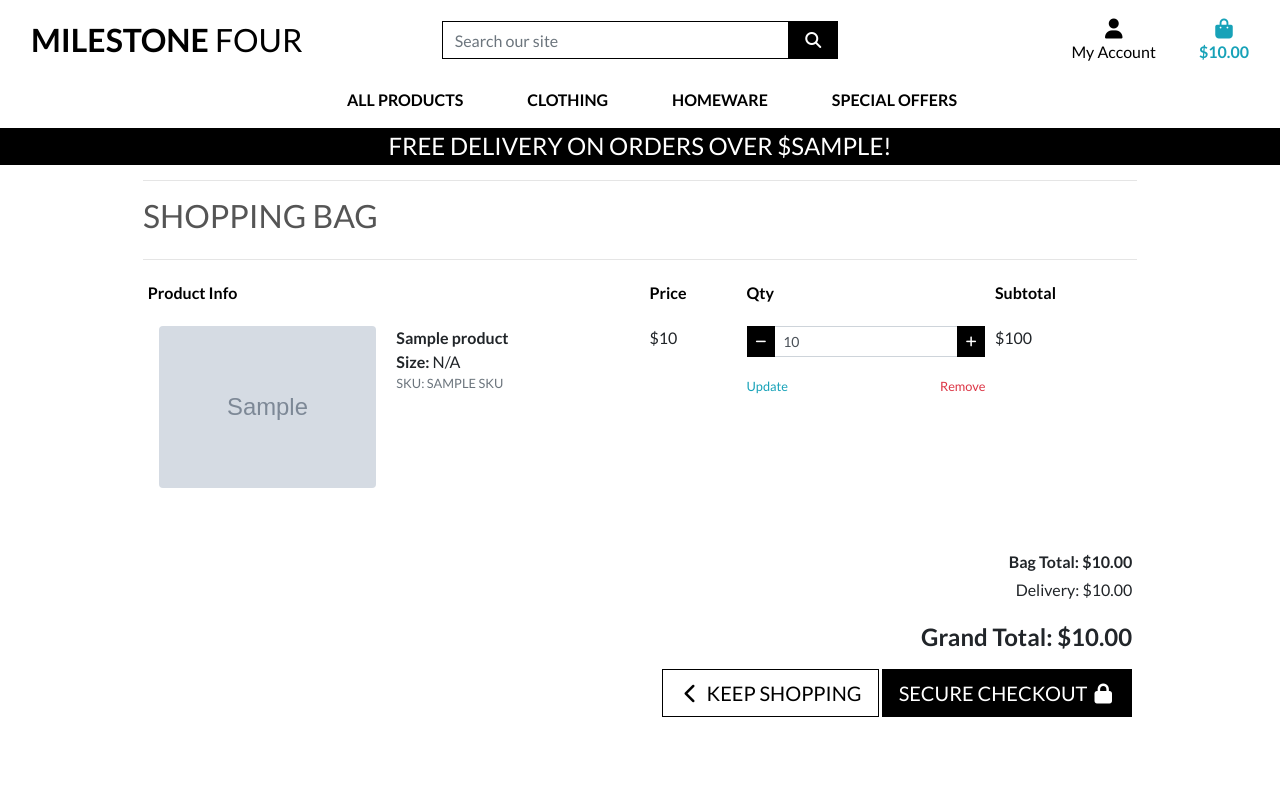
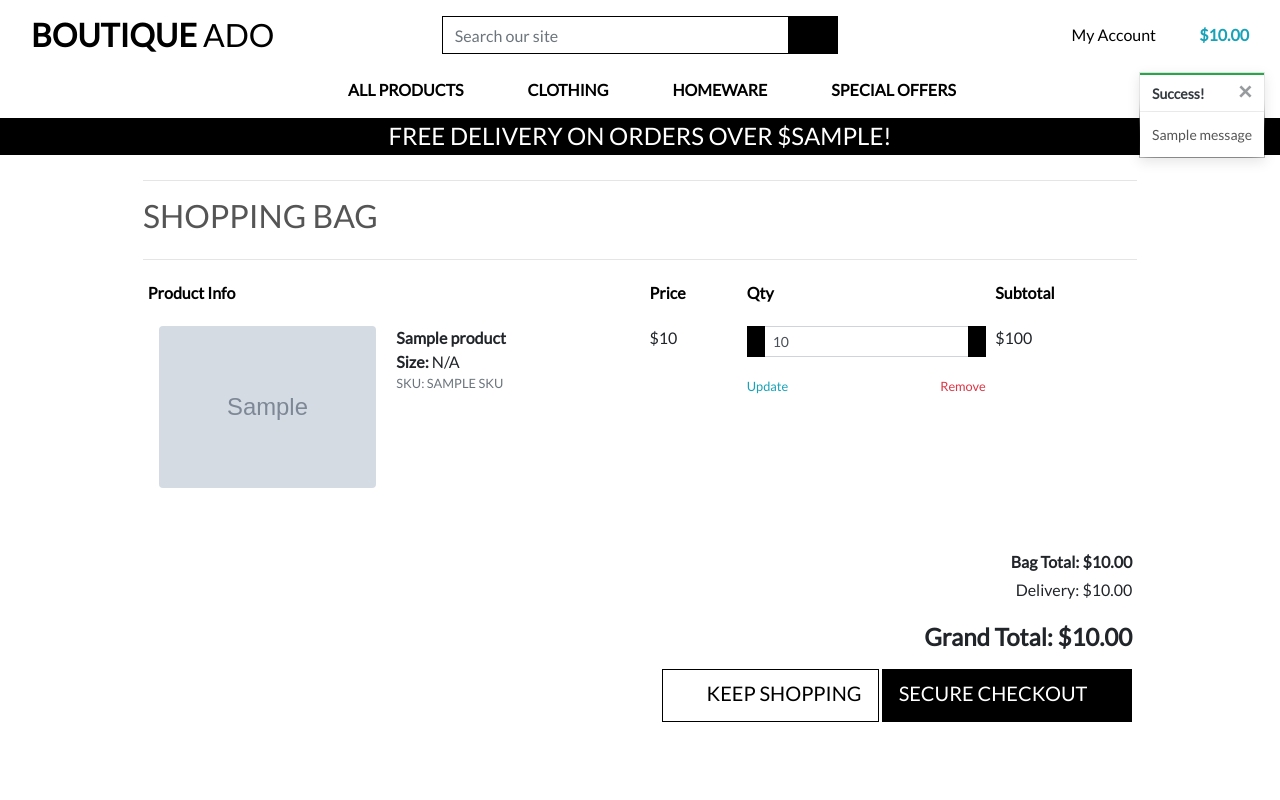
Before and after one commit to p-coughlan/ramen_nakama, a Django app: template bag/templates/bag/bag.html in a window 1280 px wide. Run offline with Django 3.2, Linux system fonts and the light colour scheme; the template is opened without the code that fills it: most values are stand-ins (such as "Sample title", 1, 10 or a date in 2020); grey boxes marked "Sample" are stand-in pictures; one stand-in notice (Sample message) is shown; some libraries are stand-ins or nearby versions.

Commit message:
Add toast notifications for item addition

```diff
--- a/bag/views.py
+++ b/bag/views.py
@@ -1,4 +1,7 @@
 from django.shortcuts import render, redirect, reverse, HttpResponse
+from django.contrib import messages
+
+from products.models import Product
 
 # Create your views here.
 
@@ -10,6 +13,8 @@ def view_bag(request):
 
 def add_to_bag(request, item_id):
     """ Add a quantity of the specified product to the shopping bag """
+
+    product = Product.objects.get(pk=item_id)
 
     quantity = int(request.POST.get('quantity'))
     redirect_url = request.POST.get('redirect_url')
@@ -31,6 +36,7 @@ def add_to_bag(request, item_id):
             bag[item_id] += quantity
         else:
             bag[item_id] = quantity
+            messages.success(request, f'Added {product.name} to your bag')
 
     request.session['bag'] = bag
     return redirect(redirect_url)
--- a/milestone_4/settings.py
+++ b/milestone_4/settings.py
@@ -78,6 +78,8 @@ TEMPLATES = [
         },
     },
 ]
+
+MESSAGE_STORAGE = 'django.contrib.messages.storage.session.SessionStorage'
 
 AUTHENTICATION_BACKENDS = [
     # Needed to login by username in Django admin, regardless of `allauth`
--- a/static/css/base.css
+++ b/static/css/base.css
@@ -40,10 +40,9 @@ body {
 
 .btn-outline-black {
     background: white;
-    color: black !important; /* use important to overide link colours for <a> elements */
+    color: black !important; /* use important to override link colors for <a> elements */
     border: 1px solid black;
 }
-
 .btn-outline-black:hover,
 .btn-outline-black:active,
 .btn-outline-black:focus {
@@ -83,7 +82,6 @@ body {
 	z-index: -1;
 }
 
-/* Invert the color of the badge on hover */
 a.category-badge > span.badge:hover {
     background: #212529 !important;
     color: #fff !important;
@@ -102,6 +100,24 @@ a.category-badge > span.badge:hover {
 .remove-item {
     cursor: pointer;
 }
+
+/* ------------------------------- bootstrap toasts */
+
+.message-container {
+    position: fixed;
+    top: 72px;
+    right: 15px;
+    z-index: 99999999999;
+}
+
+.custom-toast {
+    overflow: visible;
+}
+
+.toast-capper {
+    height: 2px;
+}
+
 
 /* -------------------------------- Media Queries */
 
@@ -127,7 +143,7 @@ a.category-badge > span.badge:hover {
     }
 }
 
-/* pad the top when navbar is collpased on mobile */
+/* pad the top a bit when navbar is collapsed on mobile */
 @media (max-width: 991px) {
     .header-container {
         padding-top: 116px;
--- a/templates/base.html
+++ b/templates/base.html
@@ -15,14 +15,9 @@
   {% endblock %}
 
   {% block corecss %}
-  <!-- Bootstrap CSS -->
   <link rel="stylesheet" href="https://stackpath.bootstrapcdn.com/bootstrap/4.4.1/css/bootstrap.min.css"
     integrity="sha384-Vkoo8x4CGsO3+Hhxv8T/Q5PaXtkKtu6ug5TOeNV6gBiFeWPGFN9MuhOf23Q9Ifjh" crossorigin="anonymous">
-  <!-- Google Fonts (Lato) -->
-  <link rel="preconnect" href="https://fonts.googleapis.com">
-  <link rel="preconnect" href="https://fonts.gstatic.com" crossorigin>
-  <link href="https://fonts.googleapis.com/css2?family=Lato:ital,wght@0,100;0,300;0,400;0,700;0,900;1,100;1,300;1,400;1,700;1,900&display=swap" rel="stylesheet">
-  <!-- Custom CSS styles -->
+  <link rel="stylesheet" href="https://fonts.googleapis.com/css?family=Lato&display=swap">
   <link rel="stylesheet" href="{% static 'css/base.css' %}">
   {% endblock %}
 
@@ -30,7 +25,8 @@
   {% endblock %}
 
   {% block corejs %}
-  <script src="https://kit.fontawesome.com/e54e191223.js" crossorigin="anonymous"></script>
+  <!-- Add your kit code -->
+  <script src="https://kit.fontawesome.com<ADD YOUR KIT CODE HERE>.js" crossorigin="anonymous"></script>
   <script src="https://cdn.jsdelivr.net/npm/jquery@3.5.1/dist/jquery.min.js"
     integrity="sha256-9/aliU8dGd2tb6OSsuzixeV4y/faTqgFtohetphbbj0=" crossorigin="anonymous"></script>
   <script src="https://cdn.jsdelivr.net/npm/popper.js@1.16.0/dist/umd/popper.min.js"
@@ -44,7 +40,7 @@
   {% block extra_js %}
   {% endblock %}
 
-  <title>Milestone Four {% block extra_title %}{% endblock %}</title>
+  <title>Boutique Ado {% block extra_title %}{% endblock %}</title>
 </head>
 
 <body>
@@ -52,11 +48,12 @@
     <div id="topnav" class="row bg-white pt-lg-2 d-none d-lg-flex">
       <div class="col-12 col-lg-4 my-auto py-1 py-lg-0 text-center text-lg-left">
         <a href="{% url 'home' %}" class="nav-link main-logo-link">
-          <h2 class="logo-font text-black my-0"><strong>Milestone</strong> Four</h2>
+          <h2 class="logo-font text-black my-0"><strong>Boutique</strong> Ado</h2>
         </a>
       </div>
       <div class="col-12 col-lg-4 my-auto py-1 py-lg-0">
         <form method="GET" action="{% url 'products' %}">
+          {% csrf_token %}
           <div class="input-group w-100">
             <input class="form-control border border-black rounded-0" type="text" name="q"
               placeholder="Search our site">
@@ -99,9 +96,9 @@
                 <div><i class="fas fa-shopping-bag fa-lg"></i></div>
                 <p class="my-0">
                   {% if grand_total %}
-                    ${{ grand_total|floatformat:2 }}
+                  ${{ grand_total|floatformat:2 }}
                   {% else %}
-                    $0.00
+                  $0.00
                   {% endif %}
                 </p>
               </div>
@@ -127,9 +124,23 @@
     </div>
   </header>
 
+  {% if messages %}
+  <div class="message-container">
 
-  {% if messages %}
-  <div class="message-container"></div>
+      {% for message in messages %}
+          {% with message.level as level %}
+              {% if level == 40 %}
+                  {% include 'includes/toasts/toast_error.html' %}
+              {% elif level == 30 %}
+                  {% include 'includes/toasts/toast_warning.html' %}
+              {% elif level == 25 %}
+                  {% include 'includes/toasts/toast_success.html' %}
+              {% else %}
+                  {% include 'includes/toasts/toast_info.html' %}
+              {% endif %}
+          {% endwith %}
+      {% endfor %}
+  </div>
   {% endif %}
 
   {% block page_header %}
@@ -139,6 +150,11 @@
   {% endblock %}
 
   {% block postloadjs %}
+
+  <script type="text/javascript">
+    $('.toast').toast('show');
+  </script>
+
   {% endblock %}
 
 </body>
```
Lines whose indentation alone changed are shown as unchanged.
